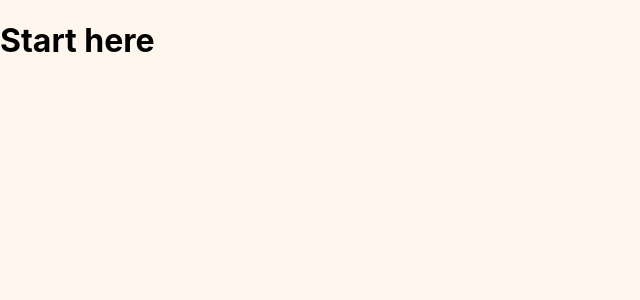
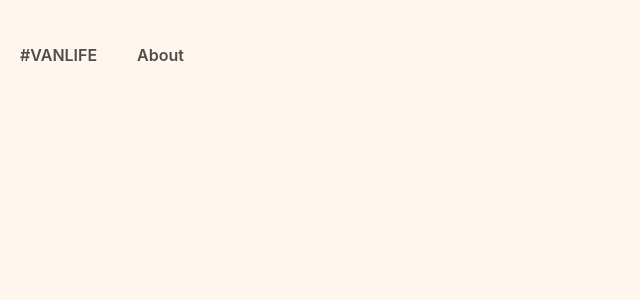
Before and after one commit to OmphileMorwane/OMPMOR404_BCL2401_GroupD01_Omphile-Morwane_DJS08, a React (Vite) app: page / in a window 1280 px wide. Shown: the top 300 px of the page, without its empty margins (0-640 px from the left). Built offline with nearby package versions, Linux system fonts and the light colour scheme.

Commit message:
Defining an App components to set up routing The BrowserRouter component enables navigation, the header contains links for naviagation. The router component defines which components should ne rendered for each path The route elements specifu the paths and corresponding componets

```diff
--- a/src/App.jsx
+++ b/src/App.jsx
@@ -1,3 +1,26 @@
+import React from 'react';
+import { BrowserRouter, Routes, Route, Link } from "react-router-dom"
+import Home from "./pages/Home"
+import About from "./pages/About"
+
+
+function App() {
+  return (
+    <BrowserRouter>
+    <header>
+      <Link to="/">#VANLIFE</Link>
+      <nav>
+        <Link to="/about">About</Link>
+      </nav>
+    </header>
+    <Routes>
+      <Route path="/" element={Home}/>
+      <Route path="/about" element={About}/>
+    </Routes>
+    </BrowserRouter>
+  )
+}
+
 /**
  * Challenge:
  * Bootstrap the VanLife project by creating the first 2 routes:
@@ -13,12 +36,7 @@
  * Review challenge: do all the CSS yourself based on the design
  * linked in the slides.
  */
-
-function App() {
-
-  return (
-    <h1>Start here</h1>
-  )
-}
-
 export default App
+// ReactDOM
+// .createRoot(document.getElementById('root'))
+// .render(<App/>);
```
